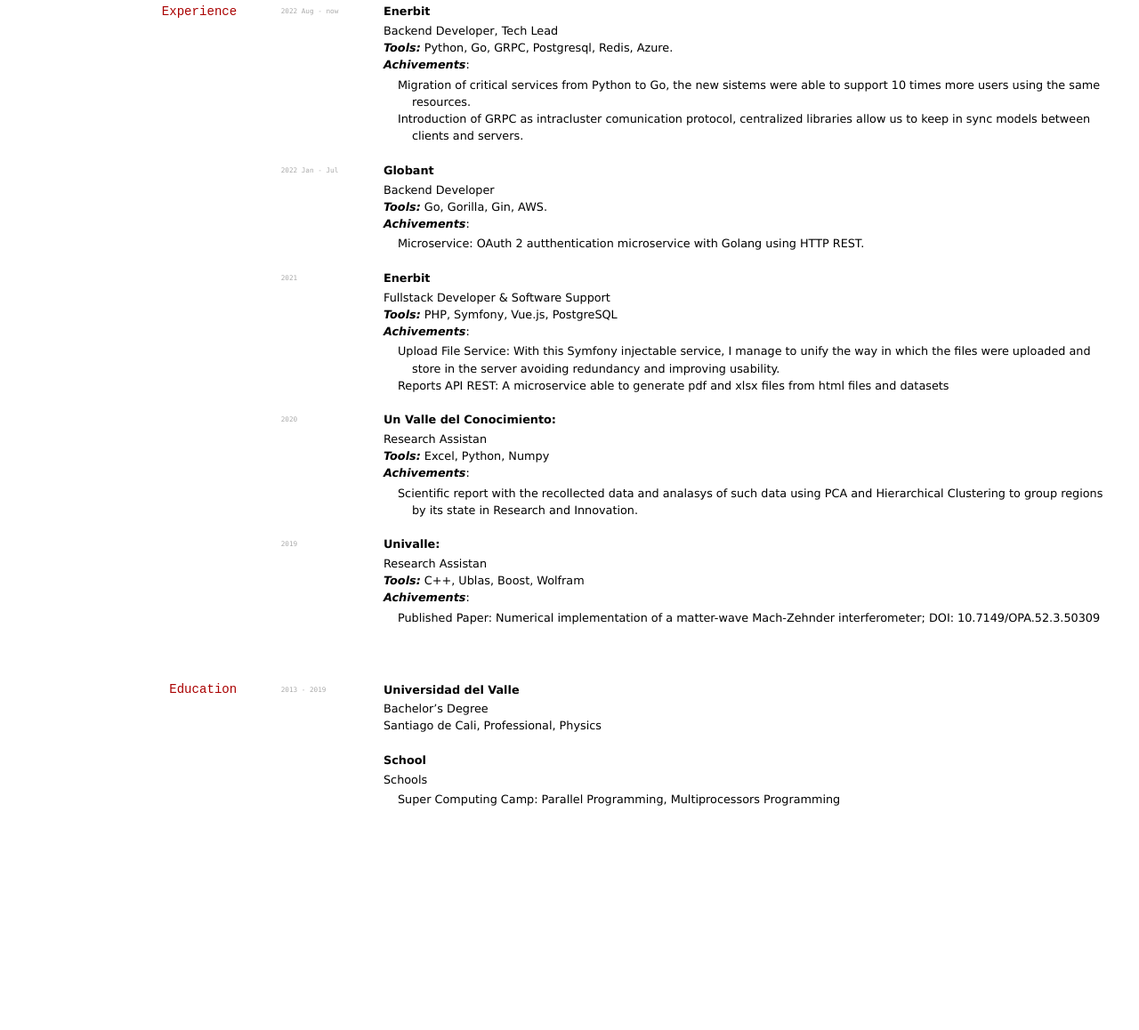
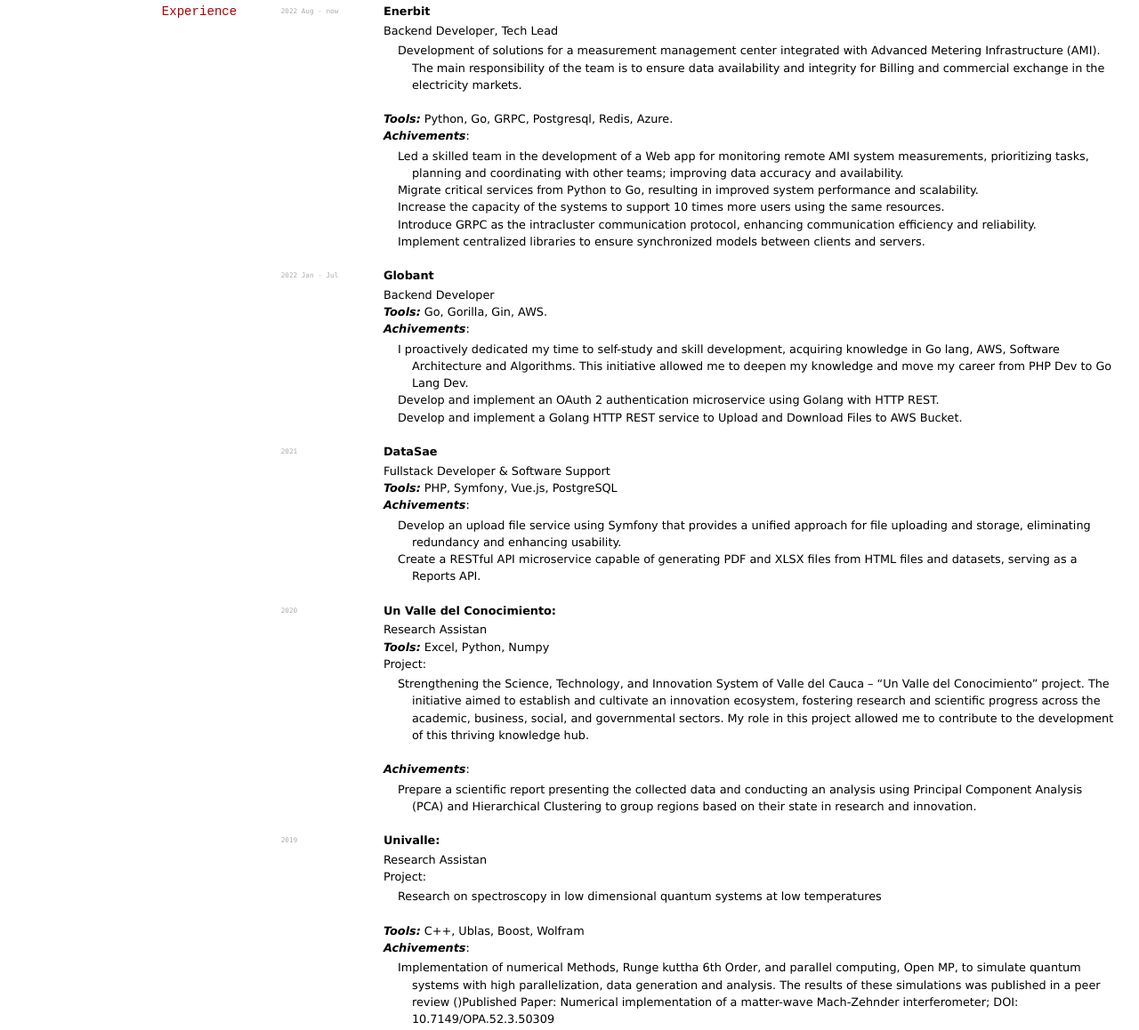
Before and after one commit to gm9510/gustavomarin-cv, a plain HTML site: page index.html in a window 1280 px wide. Shown: the part 350-1508 px from the top of the page at 89% size. Before the commit the page ends 1277 px from the top, so only its background shows below. Drawn offline with Linux system fonts and the light colour scheme.

Commit message:
CV Update

```diff
--- a/index.html
+++ b/index.html
@@ -13,7 +13,7 @@
     div.hanging-indent{margin-left: 1.5em; text-indent: -1.5em;}
     ul.task-list{list-style: none;}
   </style>
-  <link rel="stylesheet" href="styles/kjhealy-screen.css" />
+  <link rel="stylesheet" href="./styles/kjhealy-screen.css" />
 </head>
 <body>
 <header id="title-block-header">
@@ -25,18 +25,24 @@
 <p><a href="gm9510@gmail.com">gm9510@gmail.com</a> | <a href="https://www.linkedin.com/in/gustavo-mar%C3%ADn-a1332110/">My LinkedIn</a></p>
 </div>
 <h2 id="about-me">About Me</h2>
-<p>Software developer with a science and research background. Experience in scientific research with a published paper. Working experience as a software developer designing features and integrations based on client’s demands with one year of experience with VueJs and Symfony. Backend experience developing microservices in PHP and Golang. Familiar with SQL and NoSQL databases, version control with Git and Design patterns. Fast Learner and keen on taking challenges.</p>
+<p>Experienced Software Engineer with a strong background in backend development and a passion for scientific research. Proficient in GoLang, Python, and PHP. Skilled in designing and implementing cloud solutions using Microsoft Azure. Experienced in building DevOps CI/CD pipelines and working with Docker and Kubernetes. Knowledgeable in database technologies, including PstgreSQL. Fast learner and adaptable to new challenges.</p>
 <h3 id="languages">Languages</h3>
 <p><strong>Spanish</strong>(<em>Native</em>), <strong>English</strong>(<em>Proficient</em>),</p>
 <h2 id="experience">Experience</h2>
 <p><code>2022 Aug - now</code> <strong>Enerbit</strong></p>
 <ul>
-<li>Backend Developer, Tech Lead</li>
+<li>Backend Developer, Tech Lead
+<ul>
+<li>Development of solutions for a measurement management center integrated with Advanced Metering Infrastructure (AMI). The main responsibility of the team is to ensure data availability and integrity for Billing and commercial exchange in the electricity markets.</li>
+</ul></li>
 <li><em>Tools:</em> Python, Go, GRPC, Postgresql, Redis, Azure.</li>
 <li><em>Achivements</em>:
 <ul>
-<li>Migration of critical services from Python to Go, the new sistems were able to support 10 times more users using the same resources.</li>
-<li>Introduction of GRPC as intracluster comunication protocol, centralized libraries allow us to keep in sync models between clients and servers.</li>
+<li>Led a skilled team in the development of a Web app for monitoring remote AMI system measurements, prioritizing tasks, planning and coordinating with other teams; improving data accuracy and availability.</li>
+<li>Migrate critical services from Python to Go, resulting in improved system performance and scalability.</li>
+<li>Increase the capacity of the systems to support 10 times more users using the same resources.</li>
+<li>Introduce GRPC as the intracluster communication protocol, enhancing communication efficiency and reliability.</li>
+<li>Implement centralized libraries to ensure synchronized models between clients and servers.</li>
 </ul></li>
 </ul>
 <p><code>2022 Jan - Jul</code> <strong>Globant</strong></p>
@@ -45,35 +51,45 @@
 <li><em>Tools:</em> Go, Gorilla, Gin, AWS.</li>
 <li><em>Achivements</em>:
 <ul>
-<li>Microservice: OAuth 2 autthentication microservice with Golang using HTTP REST.</li>
+<li>I proactively dedicated my time to self-study and skill development, acquiring knowledge in Go lang, AWS, Software Architecture and Algorithms. This initiative allowed me to deepen my knowledge and move my career from PHP Dev to Go Lang Dev.</li>
+<li>Develop and implement an OAuth 2 authentication microservice using Golang with HTTP REST.</li>
+<li>Develop and implement a Golang HTTP REST service to Upload and Download Files to AWS Bucket.</li>
 </ul></li>
 </ul>
-<p><code>2021</code> <strong>Enerbit</strong></p>
+<p><code>2021</code> <strong>DataSae</strong></p>
 <ul>
 <li>Fullstack Developer &amp; Software Support</li>
 <li><em>Tools:</em> PHP, Symfony, Vue.js, PostgreSQL</li>
 <li><em>Achivements</em>:
 <ul>
-<li>Upload File Service: With this Symfony injectable service, I manage to unify the way in which the files were uploaded and store in the server avoiding redundancy and improving usability.</li>
-<li>Reports API REST: A microservice able to generate pdf and xlsx files from html files and datasets</li>
+<li>Develop an upload file service using Symfony that provides a unified approach for file uploading and storage, eliminating redundancy and enhancing usability.</li>
+<li>Create a RESTful API microservice capable of generating PDF and XLSX files from HTML files and datasets, serving as a Reports API.</li>
 </ul></li>
 </ul>
 <p><code>2020</code> <strong>Un Valle del Conocimiento:</strong></p>
 <ul>
 <li>Research Assistan</li>
 <li><em>Tools:</em> Excel, Python, Numpy</li>
+<li>Project:
+<ul>
+<li>Strengthening the Science, Technology, and Innovation System of Valle del Cauca – “Un Valle del Conocimiento” project. The initiative aimed to establish and cultivate an innovation ecosystem, fostering research and scientific progress across the academic, business, social, and governmental sectors. My role in this project allowed me to contribute to the development of this thriving knowledge hub.</li>
+</ul></li>
 <li><em>Achivements</em>:
 <ul>
-<li>Scientific report with the recollected data and analasys of such data using PCA and Hierarchical Clustering to group regions by its state in Research and Innovation.</li>
+<li>Prepare a scientific report presenting the collected data and conducting an analysis using Principal Component Analysis (PCA) and Hierarchical Clustering to group regions based on their state in research and innovation.</li>
 </ul></li>
 </ul>
 <p><code>2019</code> <strong>Univalle:</strong></p>
 <ul>
 <li>Research Assistan</li>
+<li>Project:
+<ul>
+<li>Research on spectroscopy in low dimensional quantum systems at low temperatures</li>
+</ul></li>
 <li><em>Tools:</em> C++, Ublas, Boost, Wolfram</li>
 <li><em>Achivements</em>:
 <ul>
-<li>Published Paper: Numerical implementation of a matter-wave Mach-Zehnder interferometer; DOI: 10.7149/OPA.52.3.50309</li>
+<li>Implementation of numerical Methods, Runge kuttha 6th Order, and parallel computing, Open MP, to simulate quantum systems with high parallelization, data generation and analysis. The results of these simulations was published in a peer review ()Published Paper: Numerical implementation of a matter-wave Mach-Zehnder interferometer; DOI: 10.7149/OPA.52.3.50309</li>
 </ul></li>
 </ul>
 <h2 id="education">Education</h2>
```
Also changed, not shown: cmd1.txt, 1 other file.
